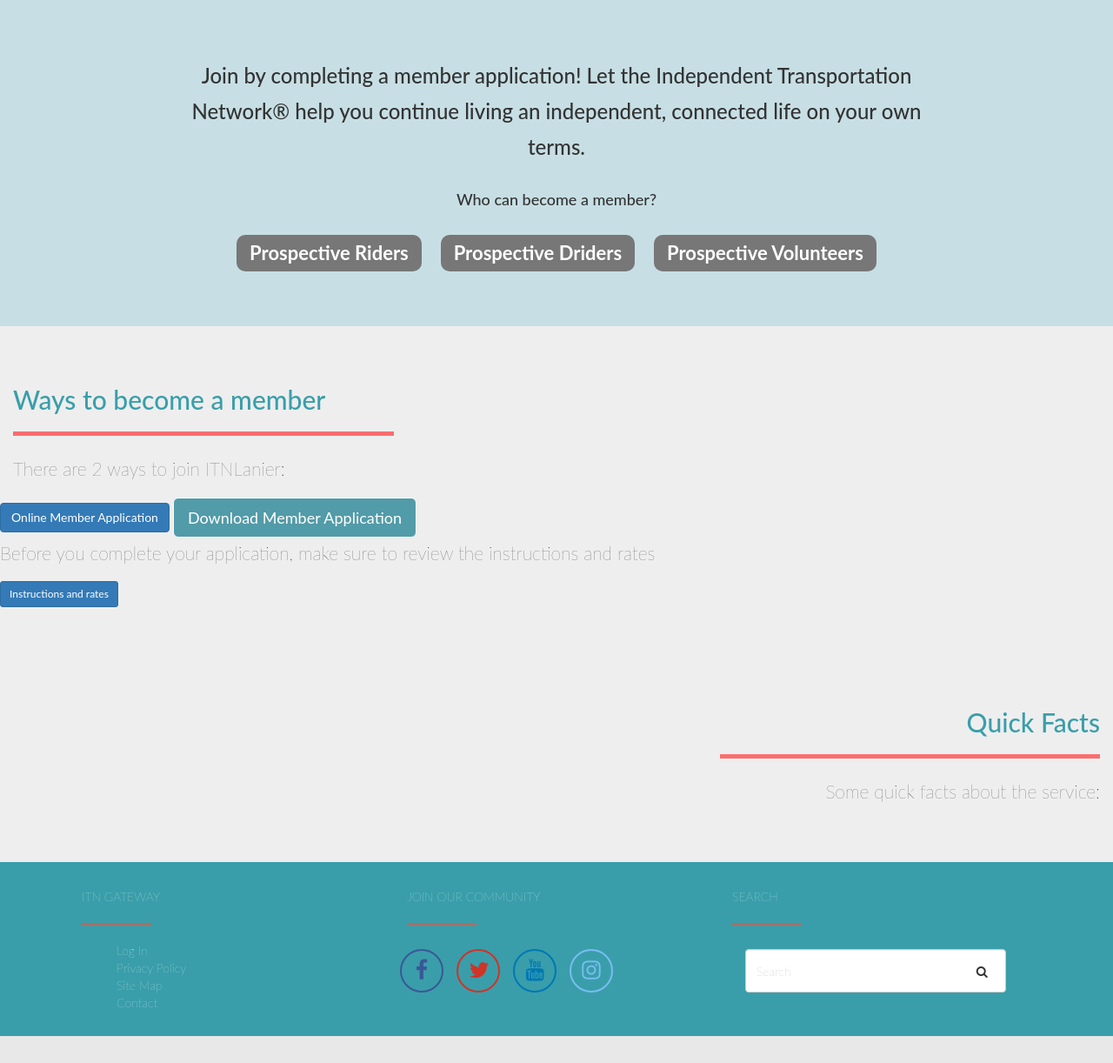
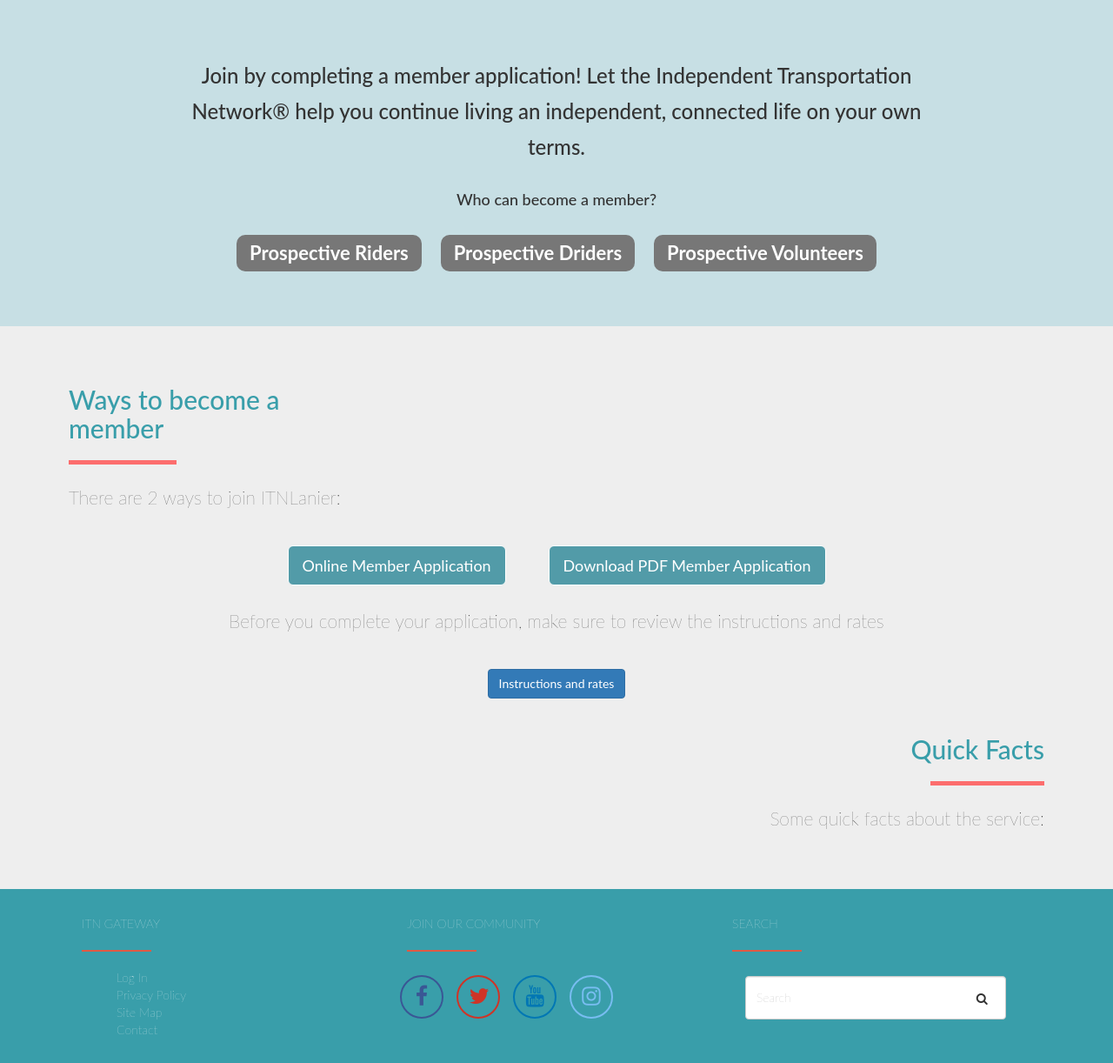
Before and after one commit to samguergen/ITNLanier, a PHP site: page /views/become-member.html in a window 1280 px wide. Shown: the part 501-1723 px from the top of the page at 87% size. Before the commit the page ends 1692 px from the top, so only its background shows below. Run offline with PHP 8.4, Linux system fonts and the light colour scheme; some libraries are stand-ins or nearby versions.

Commit message:
buttons one

```diff
--- a/css/index.css
+++ b/css/index.css
@@ -1113,6 +1113,14 @@ margin-left: -10%;
   font-size: 22px;
   margin: 15px 1%;
 }
+.become-member .itn-title {
+  /*width:33%;*/
+}
+.become-member .btn {
+  /*margin-right:2%;
+  margin-left:2%;*/
+  margin:2%;
+}
 
 
 
@@ -1252,6 +1260,11 @@ margin-left: -10%;
   margin-right:auto;
   width:70%
 }
+.ta-center {
+  text-align:center;
+  margin-left:auto;
+  margin-right:auto;
+}
 
 
 /* OFFICIAL WIDGETS */
--- a/views/become-member.html
+++ b/views/become-member.html
@@ -131,29 +131,33 @@
 
       <!-- <hr class="featurette-divider"> -->
 
-      <div class="jumbotron section container">
-        <div class="itn-title">
-          <h2>Ways to become a member</h2>
-          <hr align="left" width="35%">
-          <p>There are 2 ways to join ITNLanier:</p>
-        </div><!--itn-title-->
+      <div class="jumbotron section">
+        <div class="container-fluid" style="width:90%">
+          <div class="row">
+            <div class="itn-title col-sm-4">
+              <h2>Ways to become a member</h2>
+              <hr align="left" width="35%">
+              <p>There are 2 ways to join ITNLanier:</p>
+            </div><!--itn-title-->
+          </div><!--row-->
 
-        <div class="membership-btns row">
-          <a class="btn btn-primary btn-lgf" href="member-app.html" role="button">Online Member Application</a>
-          <a class="btn btn-primary btn-lg" href="#" role="button">Download Member Application</a>
+        <div class="membership-btns row ta-center">
+          <a class="btn btn-primary btn-lg" href="member-app.html" role="button">Online Member Application</a>
+          <a class="btn btn-primary btn-lg" href="#" role="button">Download PDF Member Application</a>
         </div>
-        <div class="row">
+        <div class="row ta-center">
           <p>Before you complete your application, make sure to review the instructions and rates</p>
-          <a class="btn btn-primary btn-sm" href="#" role="button">Instructions and rates</a>
+          <a class="btn btn-primary" href="http://itnlanier.org/sites/default/files/rptMembershipApplicationInstructions.pdf?v=1.3" role="button">Instructions and rates</a>
         </div>
-      </div><!--jumbo-->
 
-      <div class="jumbotron section container">
-        <div class="itn-title">
+        <div class="itn-title col-sm-offset-8 com-sm-4">
           <h2 style="text-align:right">Quick Facts</h2>
           <hr align="right" width="35%">
           <p style="text-align:right">Some quick facts about the service:</p>
         </div><!--itn-title-->
+
+
+      </div><!--container-->
       </div><!--jumbo-->
 
 
```
